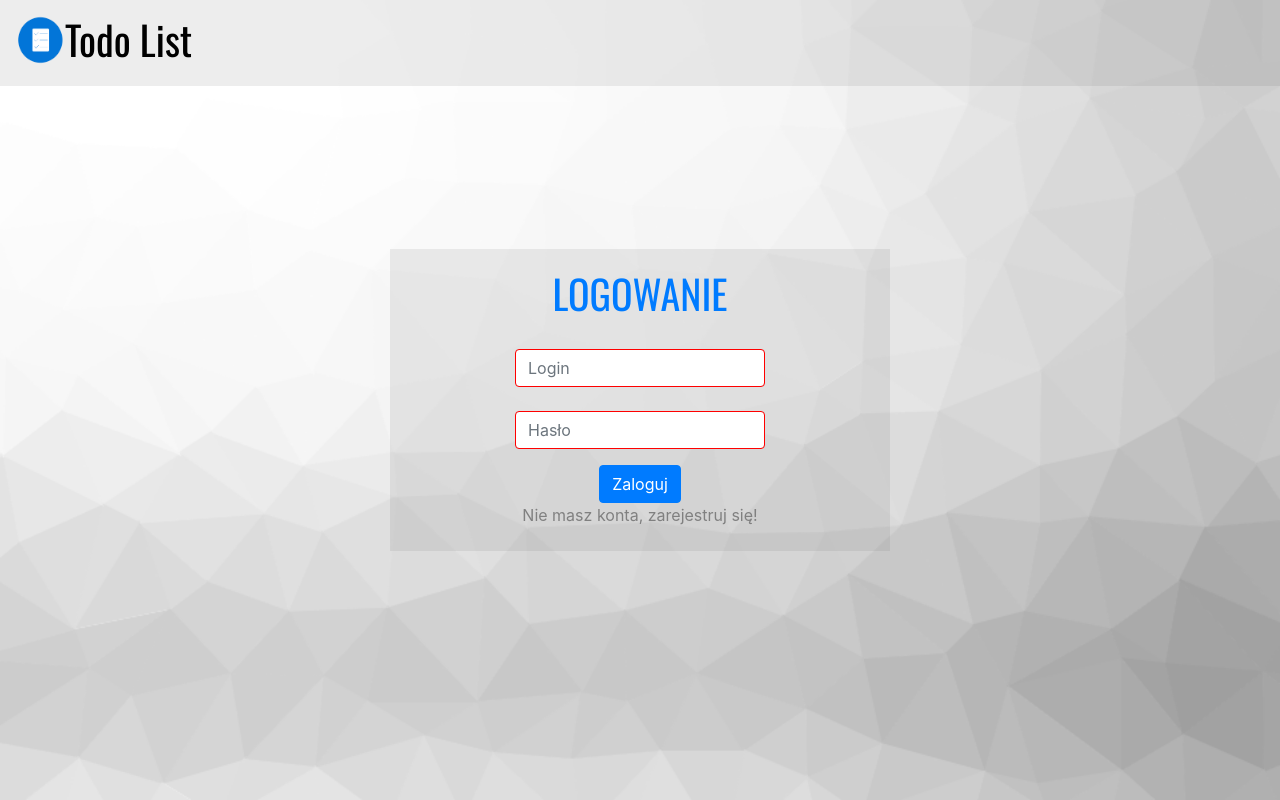
After one commit to JakubC0401/projektG-owaniaHTML, a PHP site: page /index.php in a window 1280 px wide. The commit adds this page. Run offline with PHP 8.4, Linux system fonts and the light colour scheme.

Commit message:
dodane logowanie, wyświetlanie błędów itp itd

```diff
--- /dev/null
+++ b/index.php
@@ -0,0 +1,85 @@
+
+<?php
+  session_start();
+  $conn = mysqli_connect("localhost", "root", "", 'user');
+  if (!$conn) {
+    die("Connection failed: " . mysqli_connect_error());
+  }
+
+  if (isset($_POST['zaloguj']))
+    {
+        $login = $_POST['login'];
+        $haslo = $_POST['password'];
+
+
+        // sprawdzamy czy login i hasło są dobre
+        if (mysqli_num_rows(mysqli_query($conn,"SELECT login, password FROM user WHERE login = '".$login."' AND password = '".md5($haslo)."';")) > 0)
+        {
+            $_SESSION['zalogowany'] = true;
+            $_SESSION['login'] = $login;
+
+            header("location:mainpage.php");
+            // zalogowany
+        }
+        else
+        {
+          $_SESSION['e_zledane']="Podane dane są nieprawidłowe!";
+        }
+    }
+?>
+
+<!doctype html>
+<html lang="en">
+  <head>
+    <title>Title</title>
+    <meta charset="utf-8">
+    <meta name="viewport" content="width=device-width, initial-scale=1, shrink-to-fit=no">
+
+    <link rel="preconnect" href="https://fonts.gstatic.com">
+    <link href="https://fonts.googleapis.com/css2?family=Open+Sans&family=Oswald&display=swap" rel="stylesheet">
+    <link rel="stylesheet" href="style.css">
+    <link rel="stylesheet" href="https://stackpath.bootstrapcdn.com/bootstrap/4.3.1/css/bootstrap.min.css" integrity="sha384-ggOyR0iXCbMQv3Xipma34MD+dH/1fQ784/j6cY/iJTQUOhcWr7x9JvoRxT2MZw1T" crossorigin="anonymous">
+  </head>
+  <body class="backgroundColor">
+
+    <script src="https://code.jquery.com/jquery-3.3.1.slim.min.js" integrity="sha384-q8i/X+965DzO0rT7abK41JStQIAqVgRVzpbzo5smXKp4YfRvH+8abtTE1Pi6jizo" crossorigin="anonymous"></script>
+    <script src="https://cdnjs.cloudflare.com/ajax/libs/popper.js/1.14.7/umd/popper.min.js" integrity="sha384-UO2eT0CpHqdSJQ6hJty5KVphtPhzWj9WO1clHTMGa3JDZwrnQq4sF86dIHNDz0W1" crossorigin="anonymous"></script>
+    <script src="https://stackpath.bootstrapcdn.com/bootstrap/4.3.1/js/bootstrap.min.js" integrity="sha384-JjSmVgyd0p3pXB1rRibZUAYoIIy6OrQ6VrjIEaFf/nJGzIxFDsf4x0xIM+B07jRM" crossorigin="anonymous"></script>
+
+    <div class="wrapper">
+      <!--header-->
+      <div class="test">
+        <header class="siteLogo">
+          <img src="Pagelogo.png" width="50px" height="50px">
+          <a href="index.html" style="text-decoration: none; color: black"><h1>Todo List</h1></a>
+        </header>
+      </div>
+      <!--endheader-->
+
+
+      <div class="logBox">
+        <form method="POST">
+          <h1  class="font-weight-normal text-primary">LOGOWANIE</h1>
+          <br>
+          <input style="width: 50%;" name="login"  class="form-control" placeholder="Login" required>
+          <br>
+          <div class="form-group">
+            <input style="width: 50%;" type="password" name="password" class="form-control" placeholder="Hasło" required>
+          </div>
+          <?php
+                if(isset($_SESSION['e_zledane'])){
+                    echo '<div class="error">'.$_SESSION['e_zledane'].'</div>';
+                    unset($_SESSION['e_zledane']);
+                }
+            ?>
+          <input type="submit" class="btn btn-primary" name="zaloguj" value="Zaloguj">
+          <br>
+          <a class="registerLink" href="register.php">Nie masz konta, zarejestruj się!</a>
+          <br>
+          <br>
+        </form>
+      </div>
+
+    </div>
+  </body>
+</html>
--- a/register.php
+++ b/register.php
@@ -23,7 +23,7 @@
               mysqli_query($conn,"INSERT INTO `user` (`login`, `password`)
                   VALUES ('".$login."', '".md5($haslo1)."');");
               echo "<h2>Konto zostało stworzone!</h2>";
-              header("Location: index.html");
+              header("Location: index.php");
           }
           else echo "<h2>Hasła nie są takie same!</h2>";
       }
@@ -80,7 +80,7 @@
                     unset($_SESSION['e_login']);
                 }
             ?>
-          <br>
+                     <br>
           <input style="width: 50%;" class="form-control" type="email" name="email" placeholder="Email" required>
           <br>
           <input style="width: 50%;" type="password" class="form-control" name="password" placeholder="Hasło" required minlength="6">
```
Also changed, not shown: mainpage.php (added, +16 -0 lines), style.css (line endings or trailing spaces).
